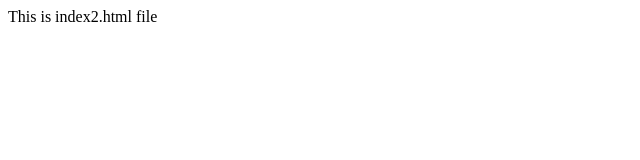
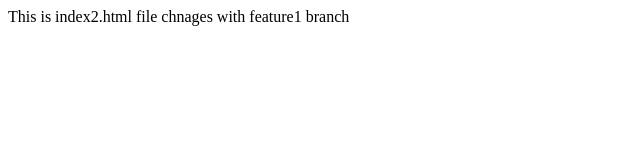
Before and after one commit to rehmanmusharaf/localrepo, a plain HTML site: page index2.html in a window 1280 px wide. Shown: the whole page, without its empty margins (0-640 px from the left). Drawn offline with Linux system fonts and the light colour scheme.

Commit message:
new content added in index2.html flie using branch feature2

```diff
--- a/index2.html
+++ b/index2.html
@@ -7,5 +7,6 @@
 </head>
 <body>
     This is index2.html file
+    chnages with feature1 branch
 </body>
 </html>
```
